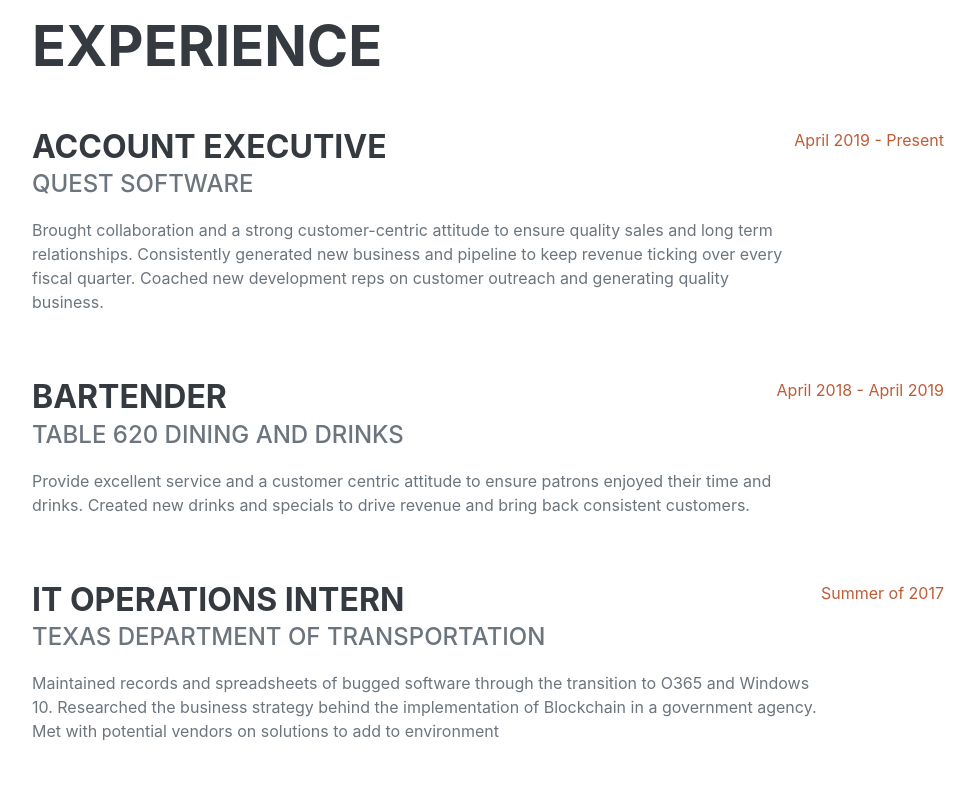
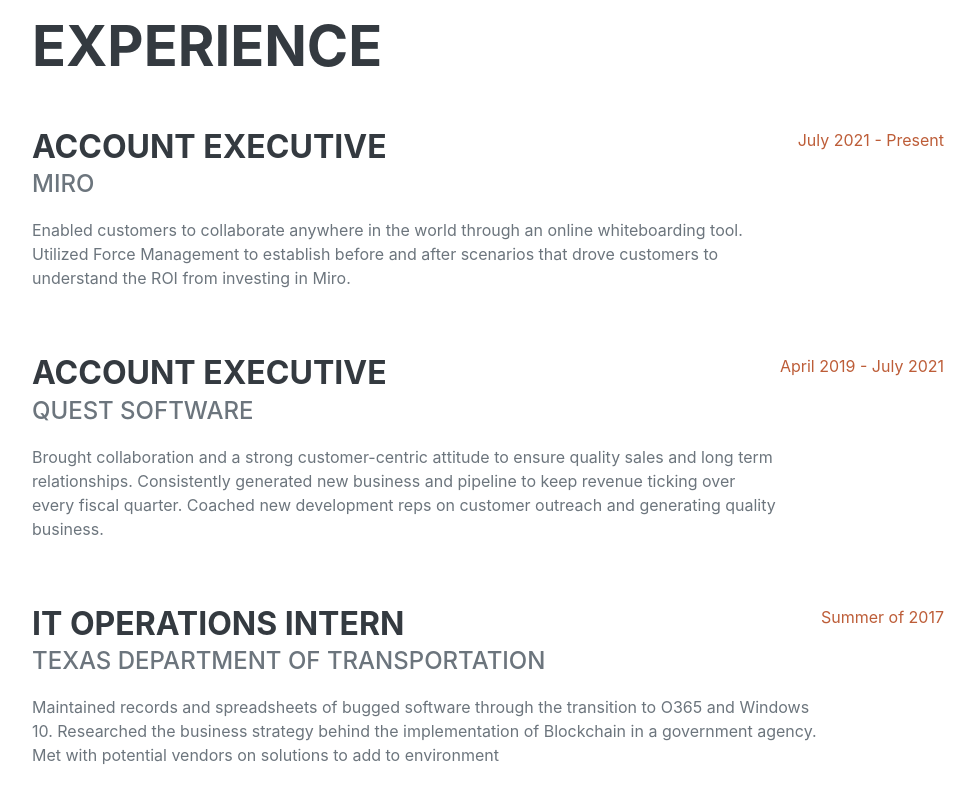
Before and after one commit to cgleason3462/cgleason3462.github.io, a plain HTML site: page index.html in a window 1280 px wide. Shown: the part 1794-2594 px from the top of the page, without its empty margins (288-1263 px from the left). Drawn offline with nearby package versions, Linux system fonts and the light colour scheme; a web font is replaced by a local one.

Commit message:
Update index.html

```diff
--- a/index.html
+++ b/index.html
@@ -109,19 +109,19 @@
                     <h2 class="mb-5">Experience</h2>
                     <div class="d-flex flex-column flex-md-row justify-content-between mb-5">
                         <div class="flex-grow-1">
+                            <h3 class="mb-0">Account executive</h3>
+                            <div class="subheading mb-3">Miro</div>
+                            <p>Enabled customers to collaborate anywhere in the world through an online whiteboarding tool. Utilized Force Management to establish before and after scenarios that drove customers to understand the ROI from investing in Miro. </p>
+                        </div>
+                        <div class="flex-shrink-0"><span class="text-primary">July 2021 - Present</span></div>
+                    </div>
+                    <div class="d-flex flex-column flex-md-row justify-content-between mb-5">
+                        <div class="flex-grow-1">
                             <h3 class="mb-0">Account Executive</h3>
                             <div class="subheading mb-3">Quest Software</div>
                             <p>Brought collaboration and a strong customer-centric attitude to ensure quality sales and long term relationships. Consistently generated new business and pipeline to keep revenue ticking over every fiscal quarter. Coached new development reps on customer outreach and generating quality business.</p>
                         </div>
-                        <div class="flex-shrink-0"><span class="text-primary">April 2019 - Present</span></div>
-                    </div>
-                    <div class="d-flex flex-column flex-md-row justify-content-between mb-5">
-                        <div class="flex-grow-1">
-                            <h3 class="mb-0">Bartender</h3>
-                            <div class="subheading mb-3">Table 620 Dining and Drinks</div>
-                            <p>Provide excellent service and a customer centric attitude to ensure patrons enjoyed their time and drinks. Created new drinks and specials to drive revenue and bring back consistent customers.</p>
-                        </div>
-                        <div class="flex-shrink-0"><span class="text-primary">April 2018 - April 2019</span></div>
+                        <div class="flex-shrink-0"><span class="text-primary">April 2019 - July 2021</span></div>
                     </div>
                     <div class="d-flex flex-column flex-md-row justify-content-between mb-5">
                         <div class="flex-grow-1">
```
